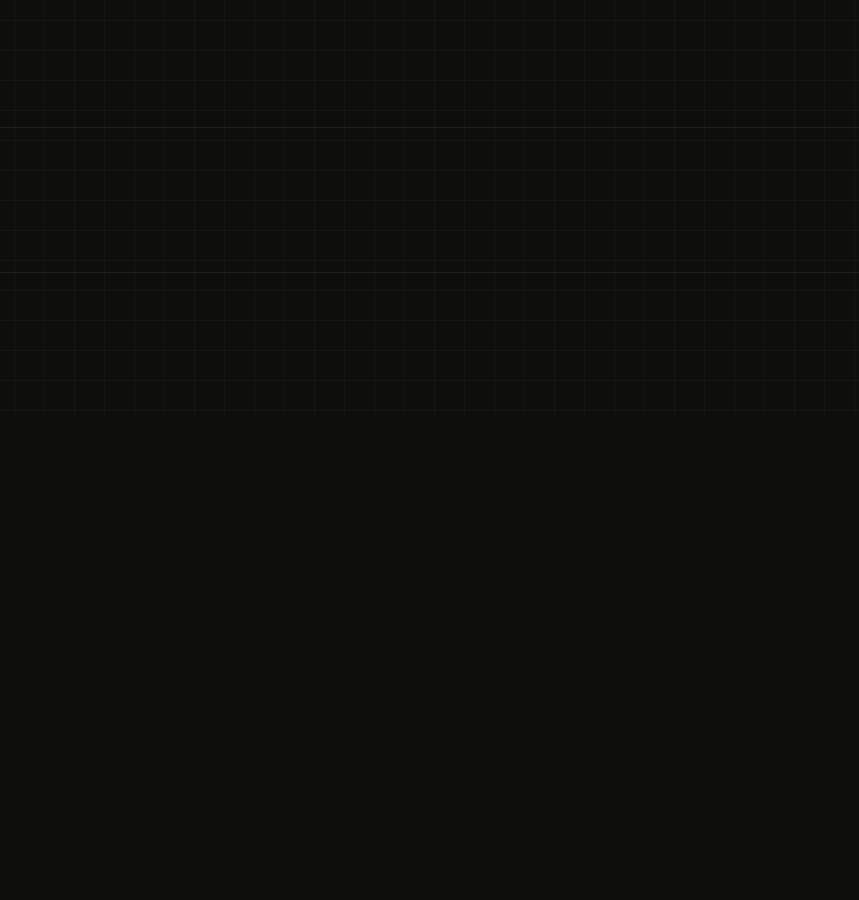
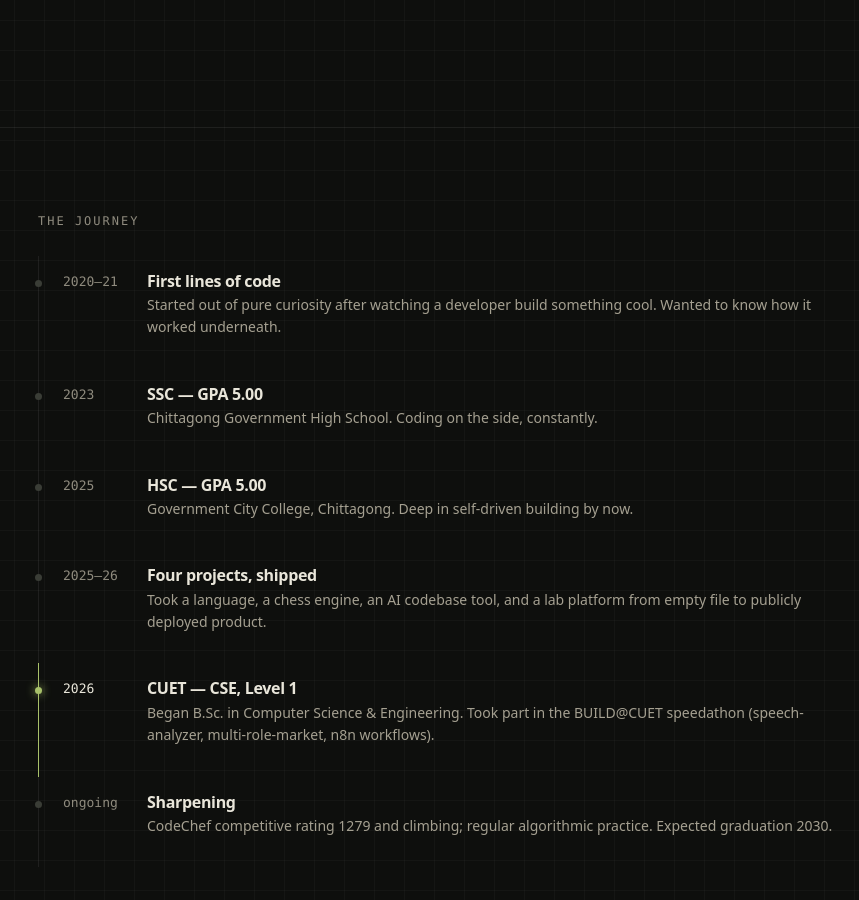
Before and after one commit to Jahin-Tazwar/portfolio, a React (Vite) app: page / in a window 1280 px wide. Shown: the part 1780-2680 px from the top of the page, without its empty margins (196-1055 px from the left). Before the commit the page ends 2197 px from the top, so only its background shows below. Built offline with nearby package versions, Linux system fonts and the light colour scheme.

Commit message:
feat: add journey timeline

```diff
--- a/src/App.tsx
+++ b/src/App.tsx
@@ -1,6 +1,7 @@
 import { Nav } from "./components/Nav";
 import { Hero } from "./components/Hero";
 import { SelectedWork } from "./components/SelectedWork";
+import { Journey } from "./components/Journey";
 
 export default function App() {
   return (
@@ -10,7 +11,7 @@ export default function App() {
         <Hero />
         <section id="work" className="section"><SelectedWork /></section>
         <section id="about" className="section"><div className="container" /></section>
-        <section id="journey" className="section"><div className="container" /></section>
+        <section id="journey" className="section"><Journey /></section>
         <section id="contact" className="section"><div className="container" /></section>
       </main>
     </>
--- /dev/null
+++ b/src/components/Journey.module.css
@@ -0,0 +1,11 @@
+.list { list-style: none; padding: 0; margin: var(--s-5) 0 0; }
+.item { padding: var(--s-4) 0; border-left: 1px solid var(--border); padding-left: var(--s-5); position: relative; }
+.item::before { content: ""; position: absolute; left: -4px; top: var(--s-5); width: 7px; height: 7px; border-radius: 50%; background: #3a3d36; }
+.emph { border-left-color: var(--accent); }
+.emph::before { background: var(--accent); box-shadow: 0 0 10px var(--accent); }
+.itemInner { display: flex; gap: var(--s-4); }
+.when { color: var(--muted); min-width: 68px; font-size: 13px; }
+.emph .when, .emph .title { color: var(--text); }
+.title { font-size: 16px; font-weight: 600; }
+.body { color: var(--muted-2); font-size: 14px; margin-top: var(--s-1); }
+@media (max-width: 560px) { .itemInner { flex-direction: column; gap: var(--s-1); } }
--- /dev/null
+++ b/src/components/Journey.tsx
@@ -0,0 +1,26 @@
+import { timeline } from "../data/timeline";
+import { Reveal } from "./Reveal";
+import styles from "./Journey.module.css";
+
+export function Journey() {
+  return (
+    <div className="container">
+      <p className="eyebrow">the journey</p>
+      <ol className={styles.list}>
+        {timeline.map((m, i) => (
+          <li key={i} className={`${styles.item} ${m.emphasis ? styles.emph : ""}`}>
+            <Reveal delay={i * 60}>
+              <div className={styles.itemInner}>
+                <span className={`mono ${styles.when}`}>{m.when}</span>
+                <div>
+                  <h3 className={styles.title}>{m.title}</h3>
+                  <p className={styles.body}>{m.body}</p>
+                </div>
+              </div>
+            </Reveal>
+          </li>
+        ))}
+      </ol>
+    </div>
+  );
+}
```
Also changed, not shown: 1 other file (tests, documents, lock files or other folders).
